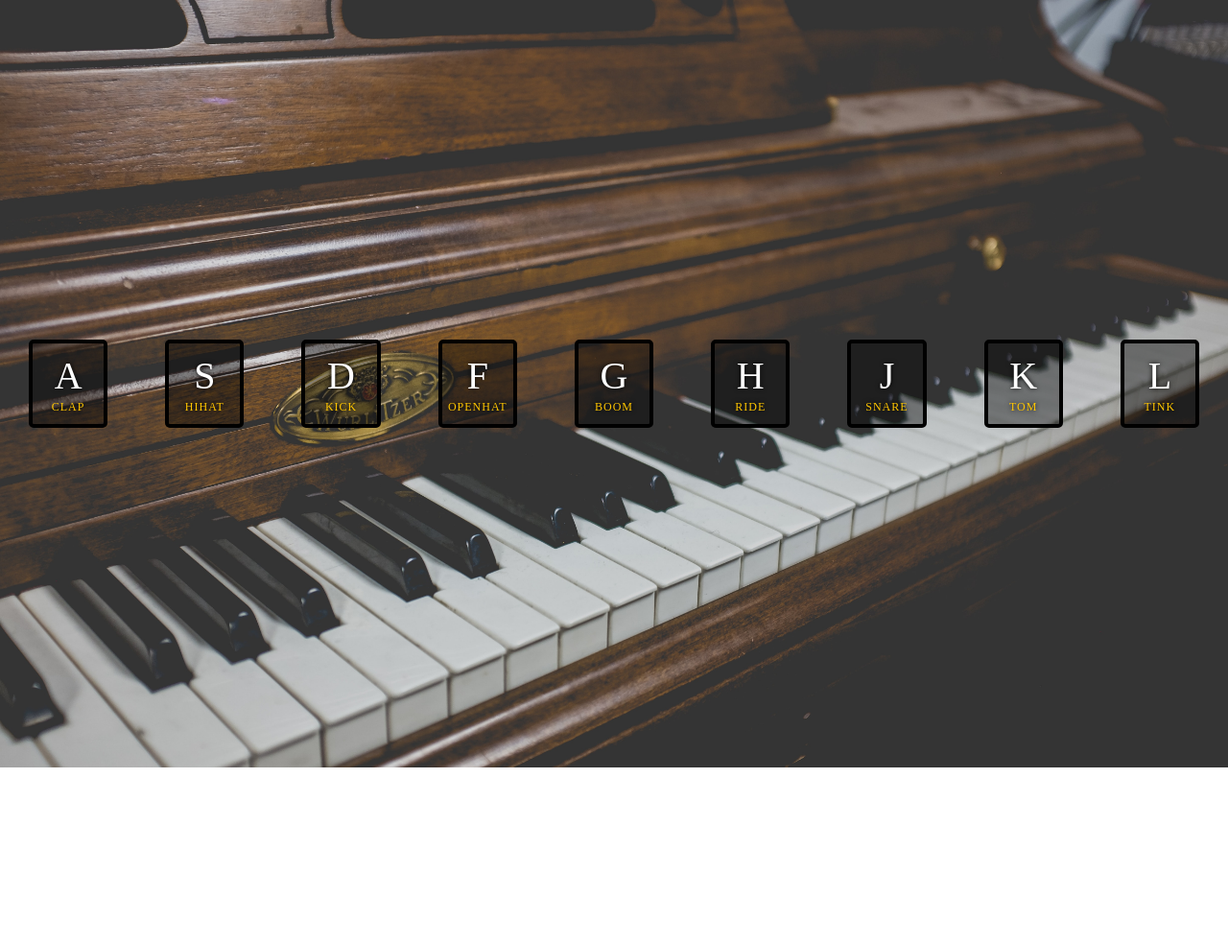
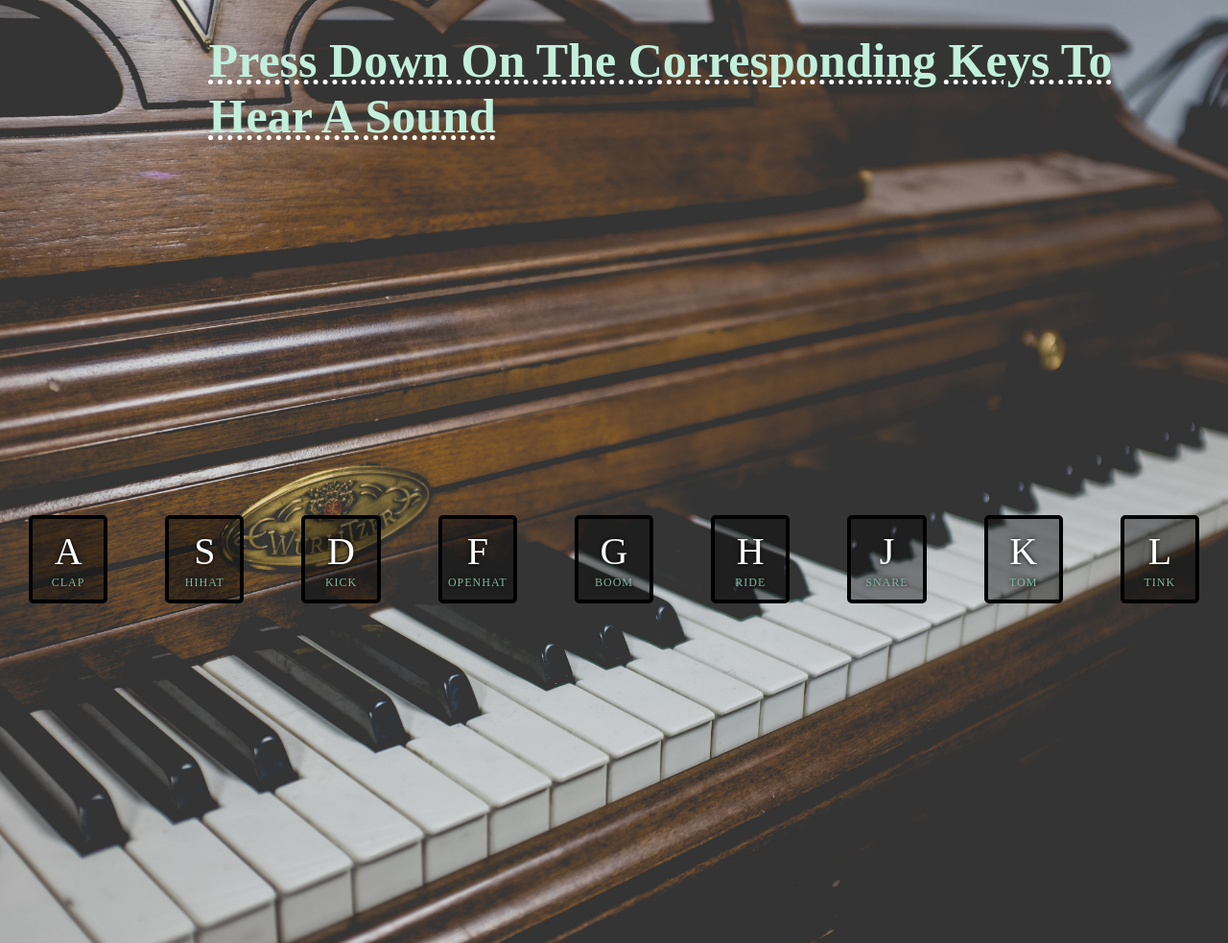
Before and after one commit to jmorales113/JavaScript-Drum-Kit, a plain HTML site: page index.html in a window 1280 px wide. Shown: the whole page at 96% size. Before the commit the page ends 800 px from the top, so only its background shows below. Drawn offline with Linux system fonts and the light colour scheme.

Commit message:
Added some styling

```diff
--- a/index.html
+++ b/index.html
@@ -7,6 +7,11 @@
     <title>JavaScript Drum Kit</title>
   </head>
   <body>
+    <header>
+      <h1>
+        Press Down On The Corresponding Keys To Hear A Sound
+      </h1>
+    </header>
     <div class="keys">
       <div data-key="65" class="key">
         <kbd>A</kbd>
--- a/script.js
+++ b/script.js
@@ -6,9 +6,10 @@ window.addEventListener("keydown", (e) => {
   audio.play();
   key.classList.add("playing");
 });
-function removeTransition(e) {
+
+removeTransition = (e) => {
   if (e.propertyName !== "transform") return;
-  this.classList.remove("playing");
-}
+  e.target.classList.remove("playing");
+};
 const keys = document.querySelectorAll(".key");
 keys.forEach((key) => key.addEventListener("transitionend", removeTransition));
--- a/style.css
+++ b/style.css
@@ -8,6 +8,15 @@ body,
 html {
   margin: 0;
   padding: 0;
+}
+
+h1 {
+  margin-left: 17%;
+  font-size: 50px !important;
+  color: #c2efdb;
+  text-decoration: underline;
+  text-decoration-style: dotted;
+  text-decoration-color: white;
 }
 
 .keys {
@@ -24,7 +33,7 @@ html {
   margin: 3rem;
   font-size: 1.5rem;
   padding: 1rem 0.5rem;
-  transition: all 0.07s ease;
+  transition: all 0.9s ease;
   width: 10rem;
   text-align: center;
   color: white;
@@ -34,8 +43,8 @@ html {
 
 .playing {
   transform: scale(1);
-  border-color: #ffc600;
-  box-shadow: 0 0 1rem #ffc600;
+  border-color: #81b8a1;
+  box-shadow: 0 0 1rem #81b8a1;
 }
 
 kbd {
@@ -48,5 +57,5 @@ kbd {
   font-size: 1.2rem;
   text-transform: uppercase;
   letter-spacing: 0.1rem;
-  color: #ffc600;
+  color: #81b8a1;
 }
```
